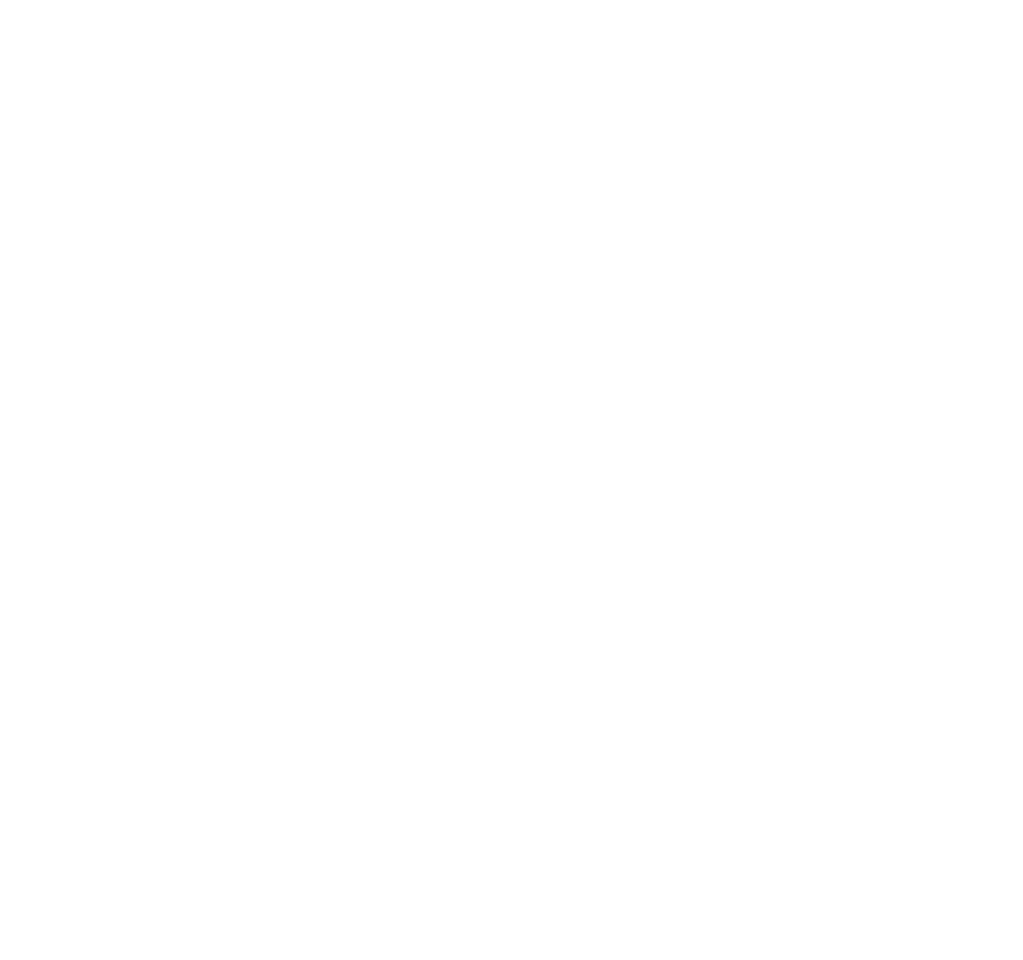
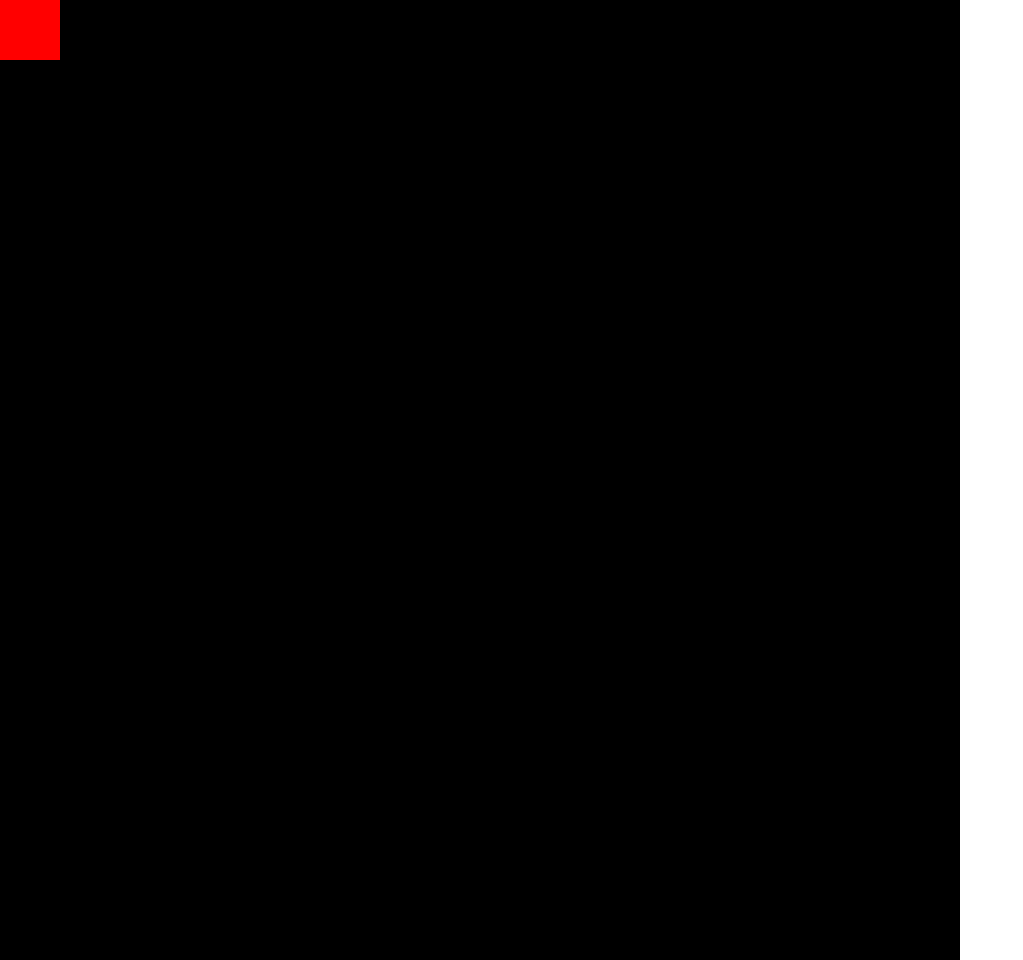
Before and after one commit to ashharrrrr/Etch-a-sketch, a plain HTML site: page index.html in a window 1280 px wide. Shown: the whole page, without its empty margins (0-1023 px from the left). Before the commit the page ends 800 px from the top, so only its background shows below. Drawn offline with Linux system fonts and the light colour scheme.

Commit message:
add working mouseover event

```diff
--- a/script.js
+++ b/script.js
@@ -0,0 +1,32 @@
+let body = document.querySelector('body');
+
+let outerContainer = document.createElement('div');
+let innerContainer = document.createElement('div');
+innerContainer.classList.add('board');
+
+outerContainer.appendChild(innerContainer);
+body.appendChild(outerContainer);
+
+let box;
+let board;
+
+for(let i = 0; i < 256; i++){
+  box = document.createElement('div');
+  box.setAttribute('class', 'box');
+  innerContainer.appendChild(box);
+}
+
+
+board = document.querySelectorAll('.box');
+board.forEach(block => {
+  block.style.minWidth = '60px';
+  block.style.maxHeight = '60px';
+
+  console.log("EEEEEEE")
+  })
+console.log(board);
+
+board.forEach(block => block.addEventListener('mouseover', (e) => {
+  block.classList.add('hovered');
+  console.log(e.target);
+}))
--- a/style.css
+++ b/style.css
@@ -12,3 +12,18 @@ a{
 ul{
     list-style: none;
 }
+
+.board{
+    width: 960px;
+    height: 960px;
+    display: flex;
+    flex-wrap: wrap;
+}
+
+.box{
+    background-color: black;
+}
+
+.hovered{
+    background-color: red;
+}
```
